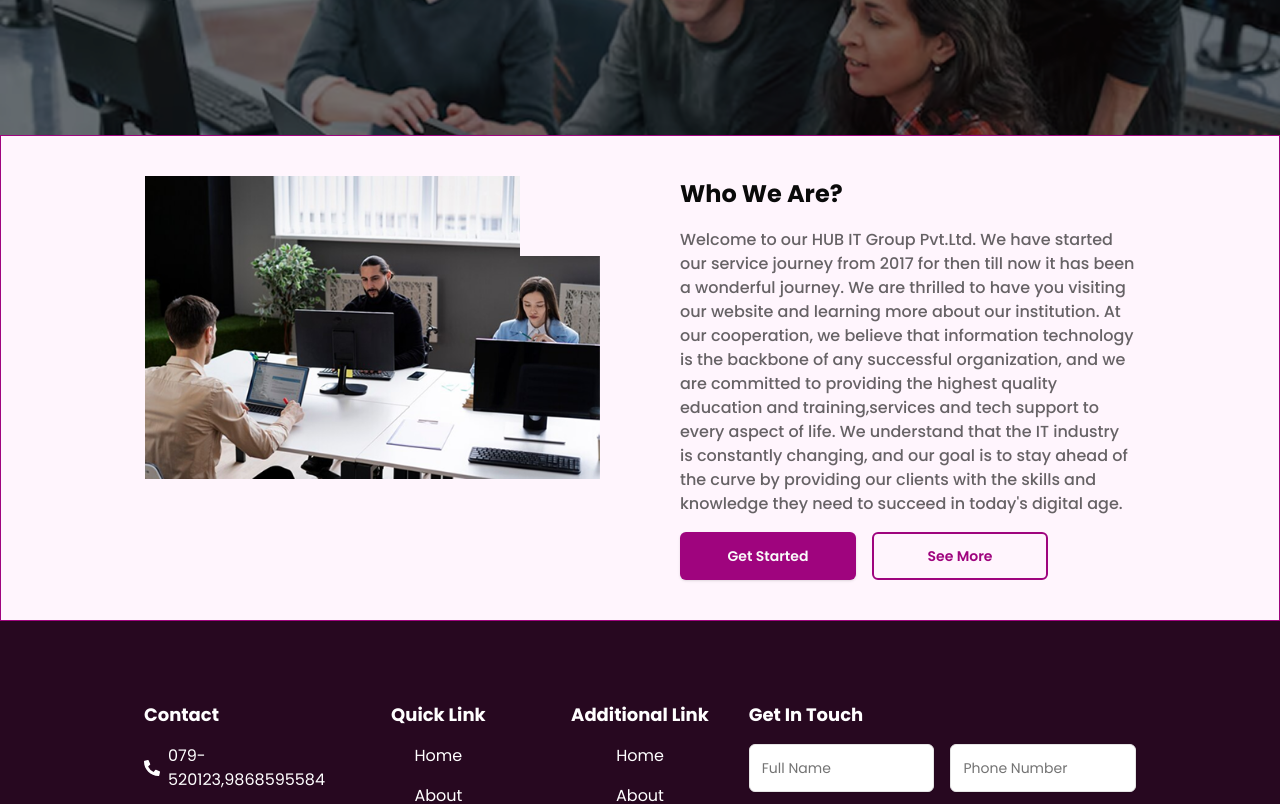
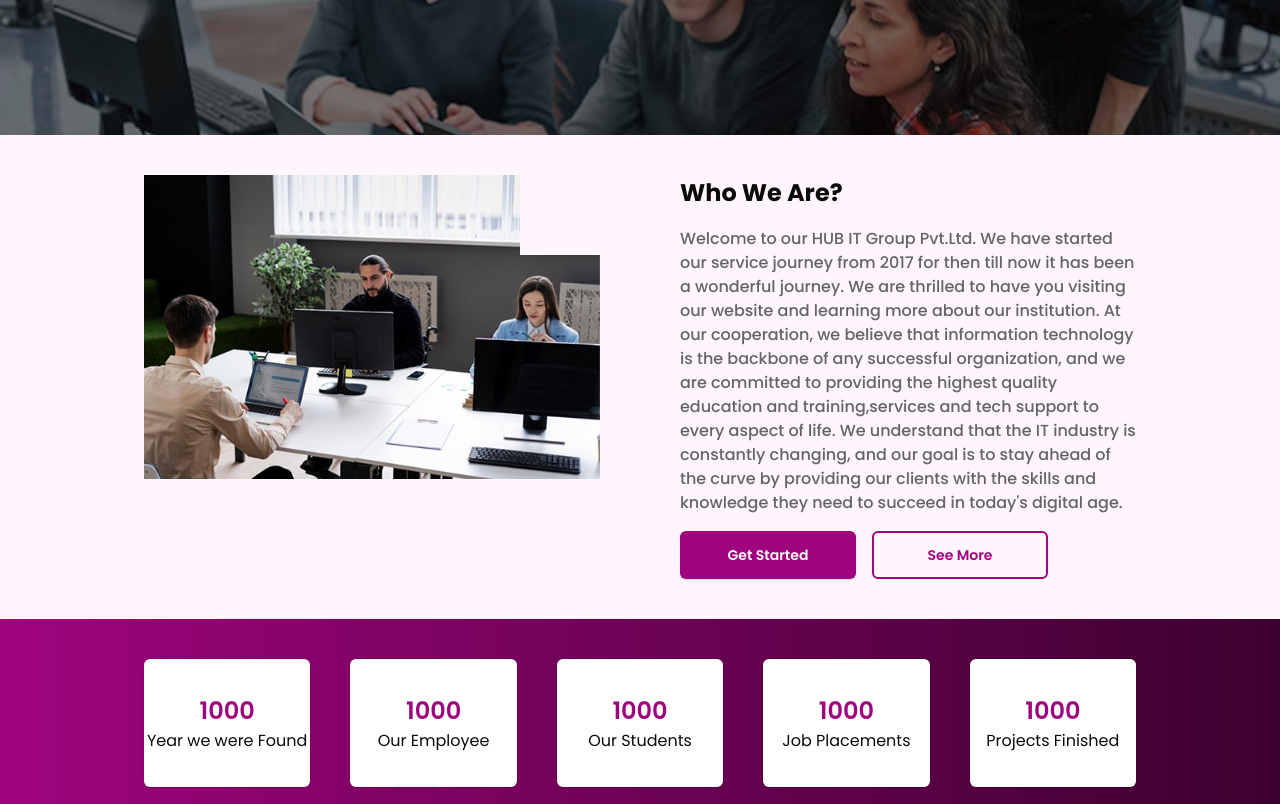
Before and after one commit to sushantshrestha22/HubitUsersite, a Next.js app in the folder my-app/: page /about in a window 1280 px wide. Shown: the part 300-1104 px from the top of the page. Built offline with nearby package versions, Linux system fonts and the light colour scheme.

Commit message:
Key Statistic of AboutPage

```diff
--- a/my-app/app/about/page.tsx
+++ b/my-app/app/about/page.tsx
@@ -1,4 +1,5 @@
 import AboutHeroSection from "@/components/pages/about/herosection";
+import KeyStatistics from "@/components/pages/about/keystatistics";
 import PageHerosection from "@/components/pages/common/pageherosection";
 import React from "react";
 
@@ -9,6 +10,8 @@
     <div>
       <PageHerosection title="About Us" />
       <AboutHeroSection />
+      <KeyStatistics />
+      {/* <Weprovide /> */}
     </div>
   );
 };
--- a/my-app/components/pages/about/herosection.tsx
+++ b/my-app/components/pages/about/herosection.tsx
@@ -6,54 +6,11 @@
 type Props = {};
 
 const AboutHeroSection = (props: Props) => {
-  interface HeroSectionProps {
-    title: string;
-    value: number;
-  }
 
-  const heroSectionData: HeroSectionProps[] = [
-    {
-      title: "Year we were Found",
-      value: 1000,
-    },
-    {
-      title: "Our Employee",
-      value: 1000,
-    },
-    {
-      title: "Our Students",
-      value: 1000,
-    },
-
-    {
-      title: "Job Placements",
-      value: 1000,
-    },
-    {
-      title: "Projects Finished",
-      value: 1000,
-    },
-  ];
   return (
     <div className="">
-      {/* <div className=" lg:absolute -top-24 z-10 w-full grid max-sm:grid-cols-2 md:grid-cols-3 lg:grid-cols-5 px-10 pt-10 lg:px-36 max-sm:gap-5 gap-10 ">
-        {heroSectionData.map((data, index) => (
-          <div
-            key={index}
-            className={`w-full place-content-center place-items-center`}
-          >
-            <div
-              className={`bg-secondary rounded-md w-full  shadow place-content-center place-items-center max-sm:h-20 h-32 `}
-            >
-              <div className="max-sm:text-lg text-2xl font-semibold text-primary">
-                {data.value}
-              </div>
-              <div className="max-sm:text-xs text-base ">{data.title}</div>
-            </div>
-          </div>
-        ))}
-      </div> */}
-      <div className="grid grid-cols-1 md:grid-cols-2 border border-primary gap-10 lg:gap-20  py-10 px-10  lg:px-36">
+
+      <div className="grid grid-cols-1 md:grid-cols-2  gap-10 lg:gap-20  py-10 px-10  lg:px-36">
         <div className="relative">
           <div className="w-20 h-20 bg-background absolute right-0 z-10 max-sm:hidden"></div>
           <div className="w-20 h-20 bg-background absolute left-0 bottom-0 z-10 max-sm:hidden"></div>
--- /dev/null
+++ b/my-app/components/pages/about/keystatistics.tsx
@@ -0,0 +1,55 @@
+import React from "react";
+
+type Props = {};
+
+const KeyStatistics = (props: Props) => {
+  interface HeroSectionProps {
+    title: string;
+    value: number;
+  }
+
+  const heroSectionData: HeroSectionProps[] = [
+    {
+      title: "Year we were Found",
+      value: 1000,
+    },
+    {
+      title: "Our Employee",
+      value: 1000,
+    },
+    {
+      title: "Our Students",
+      value: 1000,
+    },
+
+    {
+      title: "Job Placements",
+      value: 1000,
+    },
+    {
+      title: "Projects Finished",
+      value: 1000,
+    },
+  ];
+  return (
+    <div className="z-10 w-full grid max-sm:grid-cols-2 md:grid-cols-3 lg:grid-cols-5 px-10 py-10 bg-gradient-to-r from-primary to-accent lg:px-36 max-sm:gap-5 gap-10 ">
+      {heroSectionData.map((data, index) => (
+        <div
+          key={index}
+          className={`w-full place-content-center place-items-center`}
+        >
+          <div
+            className={`bg-secondary rounded-md w-full  shadow place-content-center place-items-center max-sm:h-20 h-32 `}
+          >
+            <div className="max-sm:text-lg text-2xl font-semibold text-primary">
+              {data.value}
+            </div>
+            <div className="max-sm:text-xs text-base ">{data.title}</div>
+          </div>
+        </div>
+      ))}
+    </div>
+  );
+};
+
+export default KeyStatistics;
```
Also changed, not shown: 1 other file (tests, documents, lock files or other folders).
